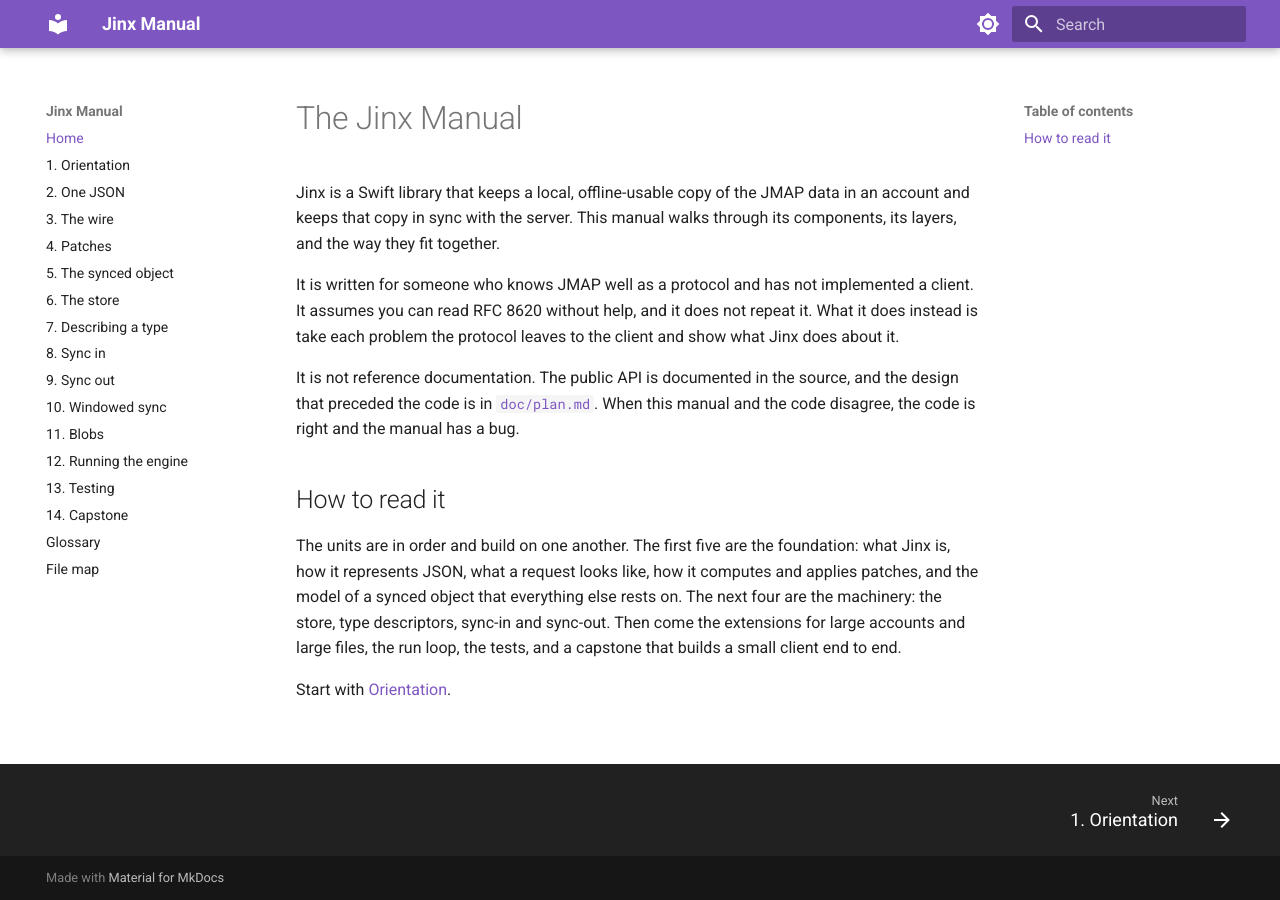
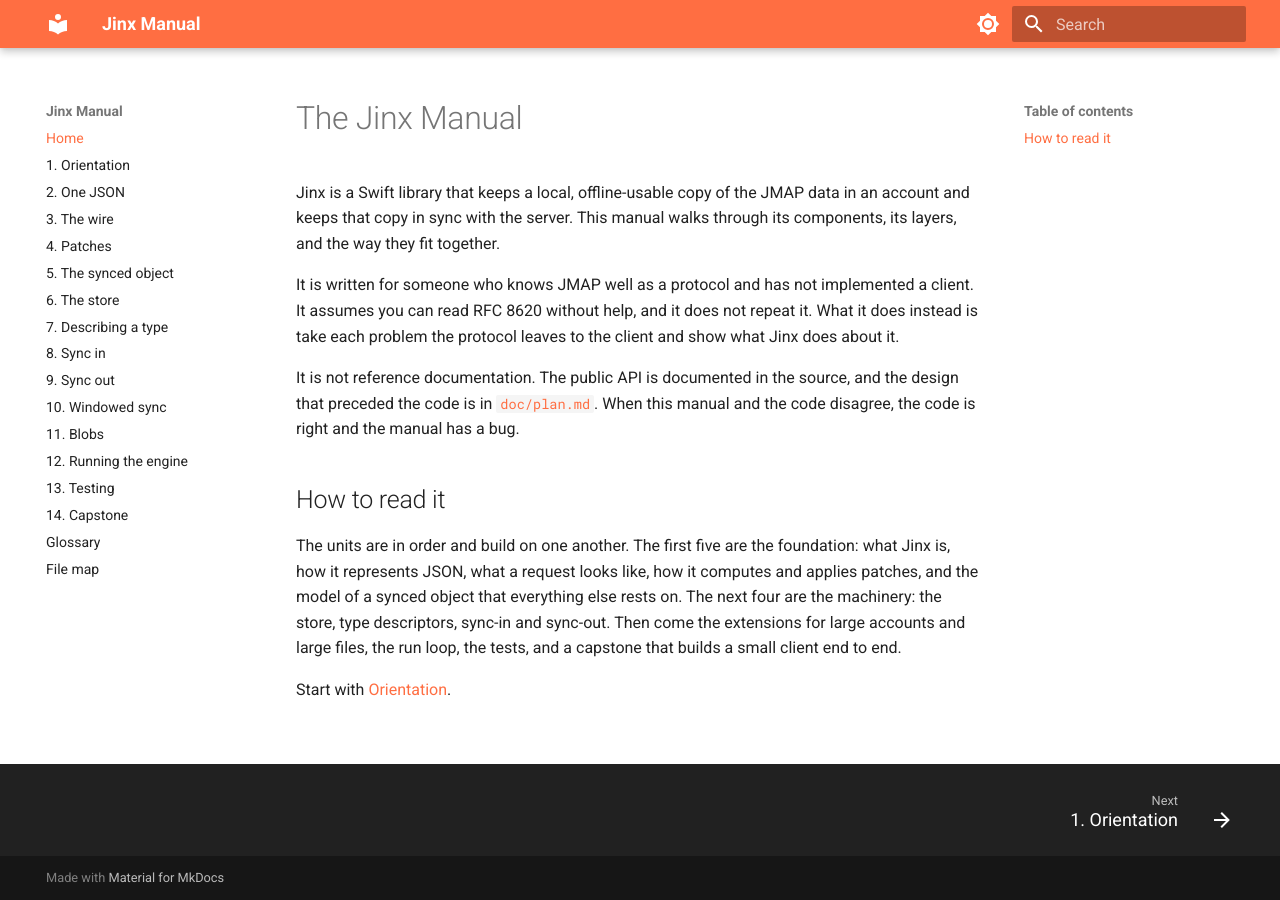
Before and after one commit to rjbs/Jinx, an MkDocs documentation site: the page built from doc/manual/docs/index.md, in a window 1280 px wide. Built offline with MkDocs 1.6.1 and Material for MkDocs 9.7.7, drawn with Linux system fonts in a browser that asks for light colours.

Commit message:
manual: a deep orange header, not a purple one
NerfLearning, a sibling site, has a purple icon and so the better claim on
purple.  It had deep orange, and the two trade.

Co-Authored-By: Claude <noreply@anthropic.com>

```diff
--- a/doc/manual/mkdocs.yml
+++ b/doc/manual/mkdocs.yml
@@ -11,13 +11,13 @@ theme:
   palette:
     - media: "(prefers-color-scheme: light)"
       scheme: default
-      primary: deep purple
+      primary: deep orange
       toggle:
         icon: material/brightness-7
         name: Switch to dark mode
     - media: "(prefers-color-scheme: dark)"
       scheme: slate
-      primary: deep purple
+      primary: deep orange
       toggle:
         icon: material/brightness-4
         name: Switch to light mode
```
